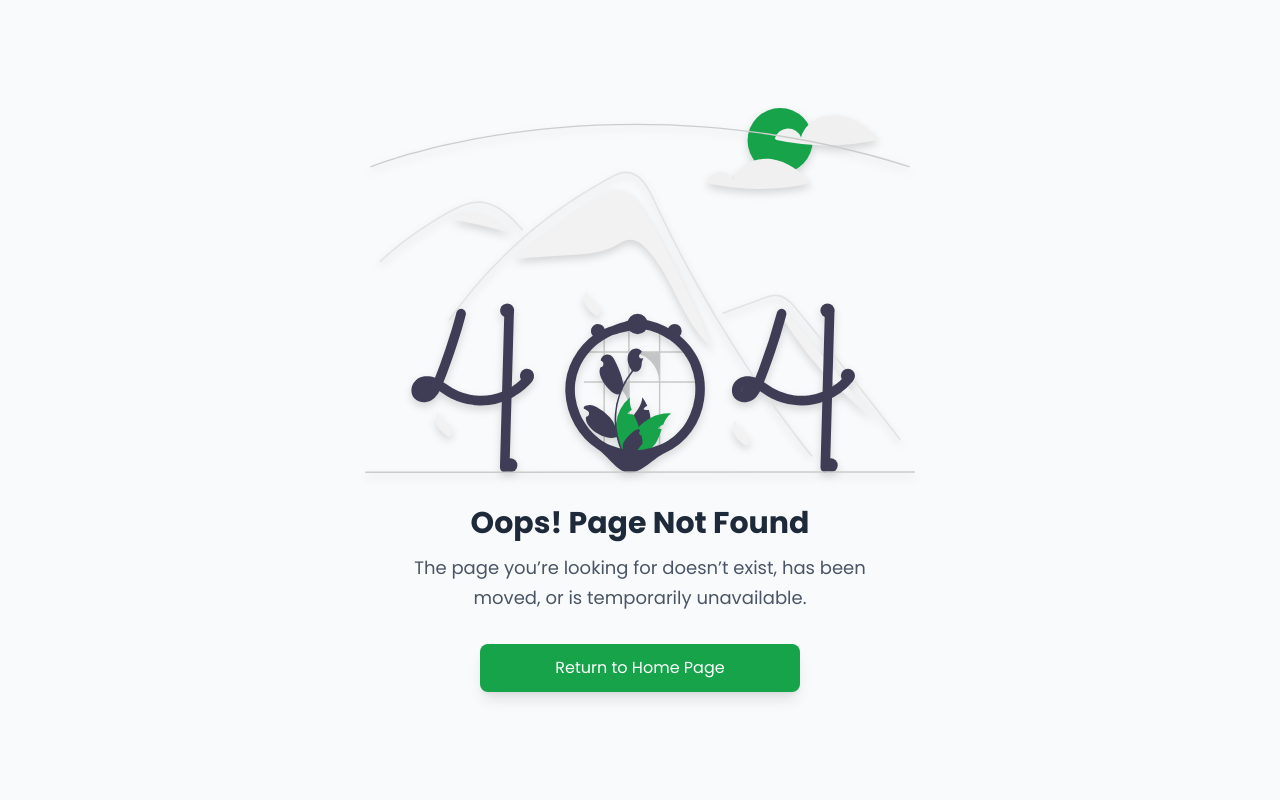
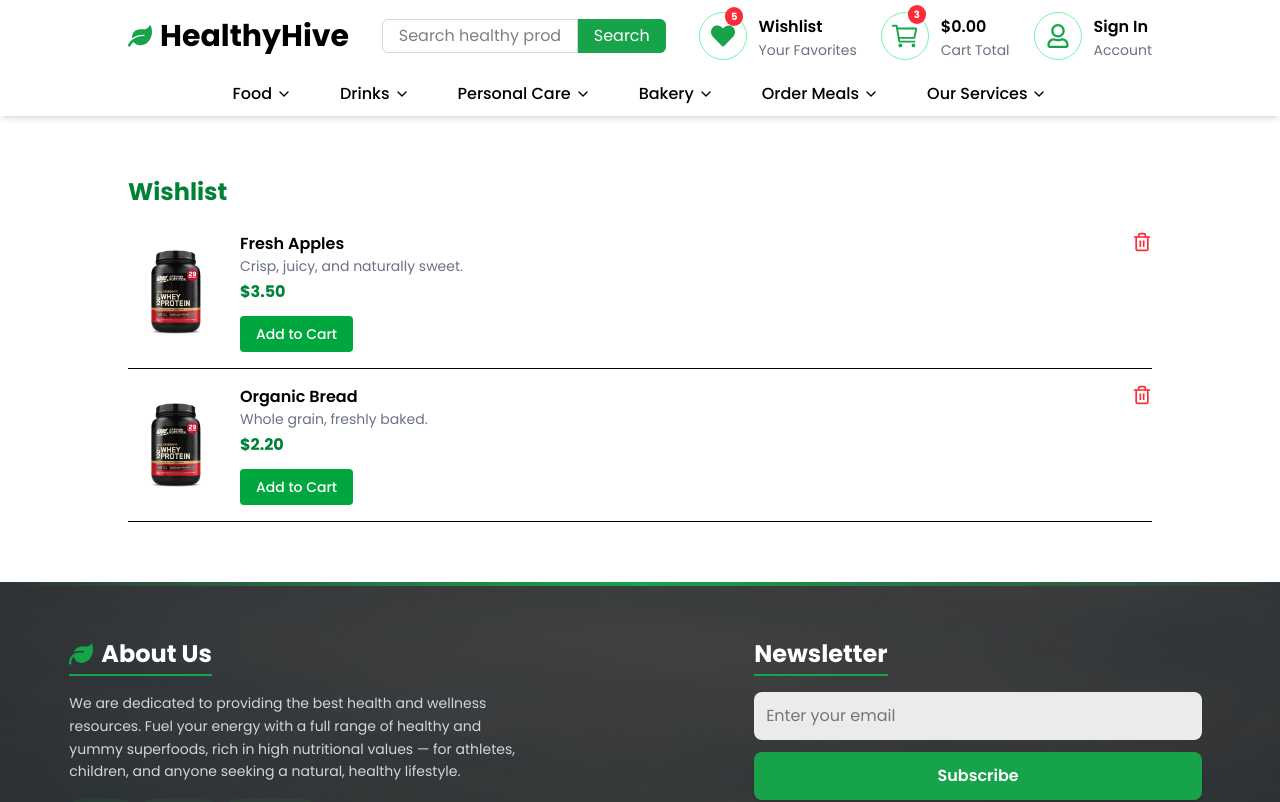
Before and after one commit to OmarIsmail277/HealthyHive, a React (Vite) app: page /wishlistPage in a window 1280 px wide. Before the commit this address had no page. Shown: the top 802 px of the page. Built offline with nearby package versions, Linux system fonts and the light colour scheme.

Commit message:
Adding wishlist page

```diff
--- a/src/Routes/AppRoutes.jsx
+++ b/src/Routes/AppRoutes.jsx
@@ -1,6 +1,7 @@
 import { lazy } from "react";
 import { Routes, Route } from "react-router-dom";
 import History from "../pages/History";
+import WishlistPage from "../pages/WishlistPage";
 
 const Login = lazy(() => import("../pages/LoginPage"));
 const Register = lazy(() => import("../pages/RegisterPage"));
@@ -26,13 +27,17 @@ export default function AppRoutes() {
       <Route path="/services" element={<Services />} />
       <Route path="/products" element={<ProductsList />} />
       <Route path="/products/:category" element={<ProductCategory />} />
-      <Route path="/services/calorie-calculator" element={<CalorieCalculator />} />
+      <Route
+        path="/services/calorie-calculator"
+        element={<CalorieCalculator />}
+      />
       <Route path="/services/consultations" element={<Consultations />} />
       <Route path="/product/:id" element={<ProductDetail />} />
       <Route path="/search/:query" element={<SearchResults />} />
       <Route path="/profile" element={<Profile />} />
       <Route path="/history" element={<History />} />
       <Route path="/faq" element={<Faq />} />
+      <Route path="/wishlistPage" element={<WishlistPage />} />
       <Route path="/checkout" element={<Checkout />} />
       <Route path="*" element={<NotFound />} />
     </Routes>
--- a/src/components/Navbar/components/MiniWishlist/MiniWishlist.jsx
+++ b/src/components/Navbar/components/MiniWishlist/MiniWishlist.jsx
@@ -64,7 +64,7 @@ function MiniWishlist({ onClose }) {
 
       {/* Footer - Go to Wishlist Button */}
       <div className="p-4 border-t">
-        <button className="w-full bg-button text-white py-2 text-sm font-medium hover:bg-green-600 transition mb-3 rounded-sm">
+        <button className="w-full bg-button hover:bg-green-500 text-white py-2 text-sm font-medium transition mb-3 rounded-sm">
           Go to Wishlist
         </button>
       </div>
--- /dev/null
+++ b/src/pages/WishlistPage.jsx
@@ -0,0 +1,132 @@
+import { useState } from "react";
+import { FiTrash2, FiCheck } from "react-icons/fi";
+import image from "../assets/test_img.jpg";
+import Navbar from "../components/Navbar/Navbar";
+import Footer from "../components/Footer/Footer";
+
+function WishlistPageOld() {
+  const [cartItems, setCartItems] = useState([]);
+
+  const wishlistItems = [
+    {
+      id: 1,
+      name: "Fresh Apples",
+      description: "Crisp, juicy, and naturally sweet.",
+      price: 3.5,
+      image,
+    },
+    {
+      id: 2,
+      name: "Organic Bread",
+      description: "Whole grain, freshly baked.",
+      price: 2.2,
+      image,
+    },
+  ];
+
+  const handleAddToCart = (id) => {
+    if (!cartItems.includes(id)) {
+      setCartItems((prev) => [...prev, id]);
+    }
+  };
+
+  return (
+    <>
+      <Navbar />
+      <div className="healthy__container mx-auto py-15">
+        <h1 className="text-2xl font-bold mb-6 text-green-700">Wishlist</h1>
+
+        {wishlistItems.length === 0 ? (
+          <p className="text-gray-500">Your wishlist is empty.</p>
+        ) : (
+          <div className="space-y-4">
+            {wishlistItems.map((item) => {
+              const isAdded = cartItems.includes(item.id);
+              return (
+                <div
+                  key={item.id}
+                  className="flex flex-col sm:flex-row gap-4 border-b pb-4"
+                >
+                  {/* Product Image */}
+                  <img
+                    src={item.image}
+                    alt={item.name}
+                    className="w-full sm:w-24 h-auto rounded-md object-contain"
+                  />
+
+                  {/* Details */}
+                  <div className="flex-1 text-center sm:text-left">
+                    <h3 className="font-semibold">{item.name}</h3>
+                    <p className="text-sm text-gray-500">{item.description}</p>
+                    <p className="text-green-700 font-bold mt-1">
+                      ${item.price.toFixed(2)}
+                    </p>
+
+                    {/* Mobile: Add + Delete (Full Width) */}
+                    <div className="flex gap-3 mt-3 sm:hidden">
+                      <button
+                        onClick={() => handleAddToCart(item.id)}
+                        disabled={isAdded}
+                        className={`flex-1 px-4 py-2 rounded transition flex items-center justify-center gap-2 text-sm font-medium ${
+                          isAdded
+                            ? "bg-green-100 text-green-700 border border-green-600"
+                            : "bg-green-600 text-white hover:bg-green-700"
+                        }`}
+                      >
+                        {isAdded ? (
+                          <>
+                            <FiCheck size={18} /> Added
+                          </>
+                        ) : (
+                          "Add to Cart"
+                        )}
+                      </button>
+                      <button
+                        className="px-4 py-2 rounded bg-red-100 text-red-500 hover:bg-red-200 transition flex items-center justify-center"
+                        title="Remove from wishlist"
+                      >
+                        <FiTrash2 size={20} />
+                      </button>
+                    </div>
+
+                    {/* Desktop: Add to Cart button */}
+                    <div className="hidden sm:block mt-3">
+                      <button
+                        onClick={() => handleAddToCart(item.id)}
+                        disabled={isAdded}
+                        className={`px-4 py-2 rounded transition flex items-center justify-center gap-2 text-sm font-medium ${
+                          isAdded
+                            ? "bg-green-100 text-green-700 border border-green-600"
+                            : "bg-green-600 text-white hover:bg-green-700"
+                        }`}
+                      >
+                        {isAdded ? (
+                          <>
+                            <FiCheck size={18} /> Added
+                          </>
+                        ) : (
+                          "Add to Cart"
+                        )}
+                      </button>
+                    </div>
+                  </div>
+
+                  {/* Desktop: Delete on far right */}
+                  <button
+                    className="hidden sm:flex text-red-500 hover:text-red-700 transition self-start"
+                    title="Remove from wishlist"
+                  >
+                    <FiTrash2 size={20} />
+                  </button>
+                </div>
+              );
+            })}
+          </div>
+        )}
+      </div>
+      <Footer />
+    </>
+  );
+}
+
+export default WishlistPageOld;
```
